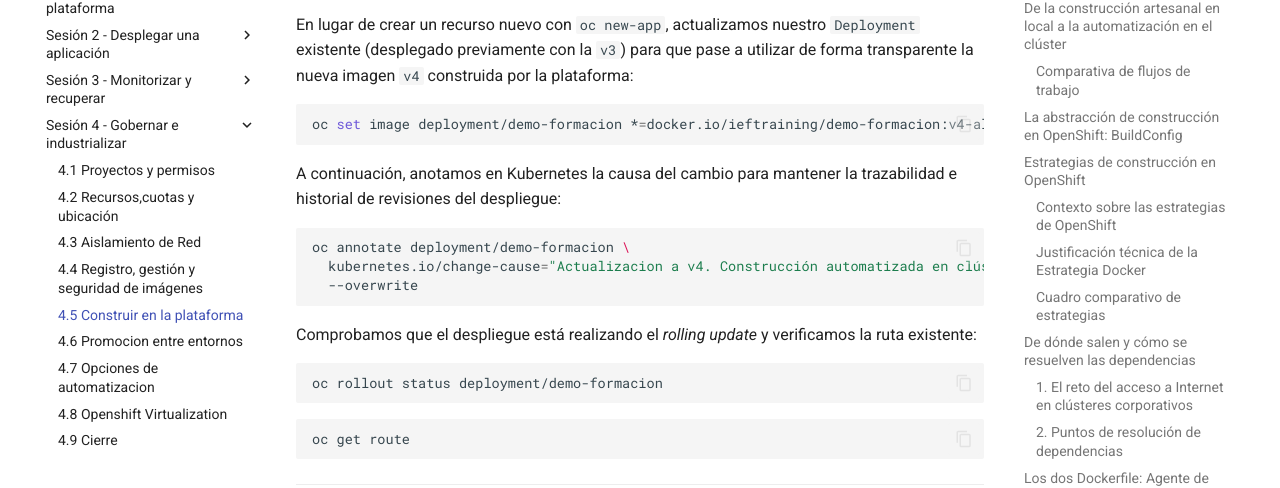
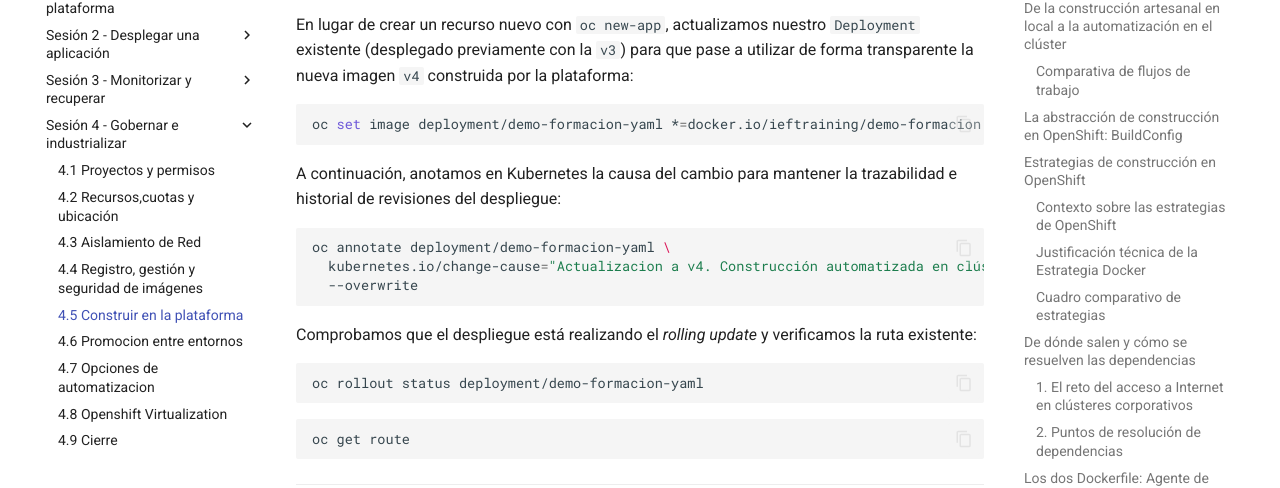
Before and after one commit to ieftraining/curso-openshift, an MkDocs documentation site: the page built from docs/sesion4/4.5 Construir en la plataforma.md, in a window 1280 px wide and 900 px high, scrolled down 9649 px. Shown: the part 145-633 px from the top of the window. Built offline with MkDocs 1.6.1 and Material for MkDocs 9.7.7, drawn with Linux system fonts in a browser that asks for light colours.

Commit message:
Add files via upload

````diff
--- a/docs/sesion4/4.5 Construir en la plataforma.md
+++ b/docs/sesion4/4.5 Construir en la plataforma.md
@@ -295,13 +295,13 @@ El parámetro `--follow` nos mostrará en tiempo real los logs del *Build Pod*,
 En lugar de crear un recurso nuevo con `oc new-app`, actualizamos nuestro `Deployment` existente (desplegado previamente con la `v3`) para que pase a utilizar de forma transparente la nueva imagen `v4` construida por la plataforma:
 
 ```bash
-oc set image deployment/demo-formacion *=docker.io/ieftraining/demo-formacion:v4-alumno01
+oc set image deployment/demo-formacion-yaml *=docker.io/ieftraining/demo-formacion:v4-alumno01
 ```
 
 A continuación, anotamos en Kubernetes la causa del cambio para mantener la trazabilidad e historial de revisiones del despliegue:
 
 ```bash
-oc annotate deployment/demo-formacion \
+oc annotate deployment/demo-formacion-yaml \
   kubernetes.io/change-cause="Actualizacion a v4. Construcción automatizada en clúster mediante BuildConfig con Estrategia Docker." \
   --overwrite
 ```
@@ -309,7 +309,7 @@ oc annotate deployment/demo-formacion \
 Comprobamos que el despliegue está realizando el *rolling update* y verificamos la ruta existente:
 
 ```bash
-oc rollout status deployment/demo-formacion
+oc rollout status deployment/demo-formacion-yaml
 ```
 
 ```bash
````
